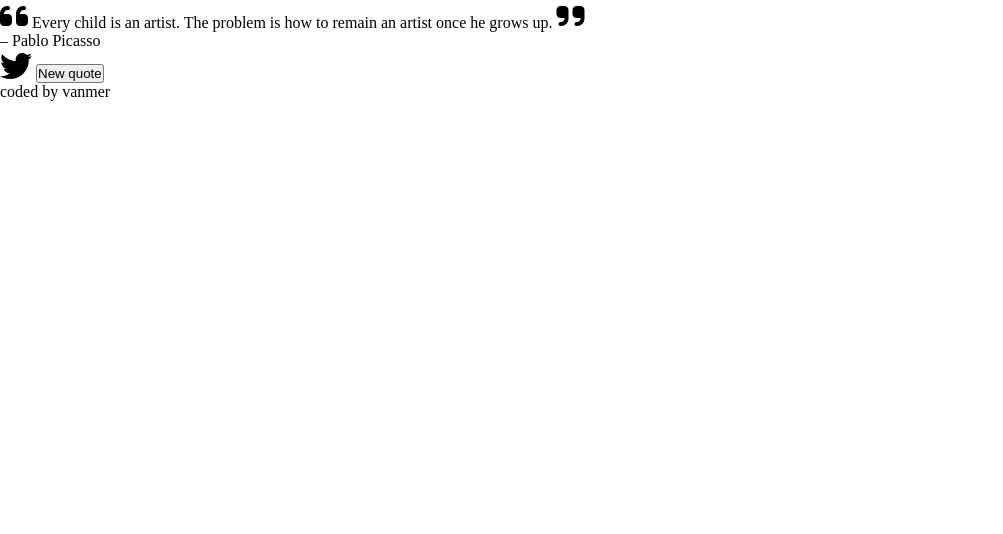
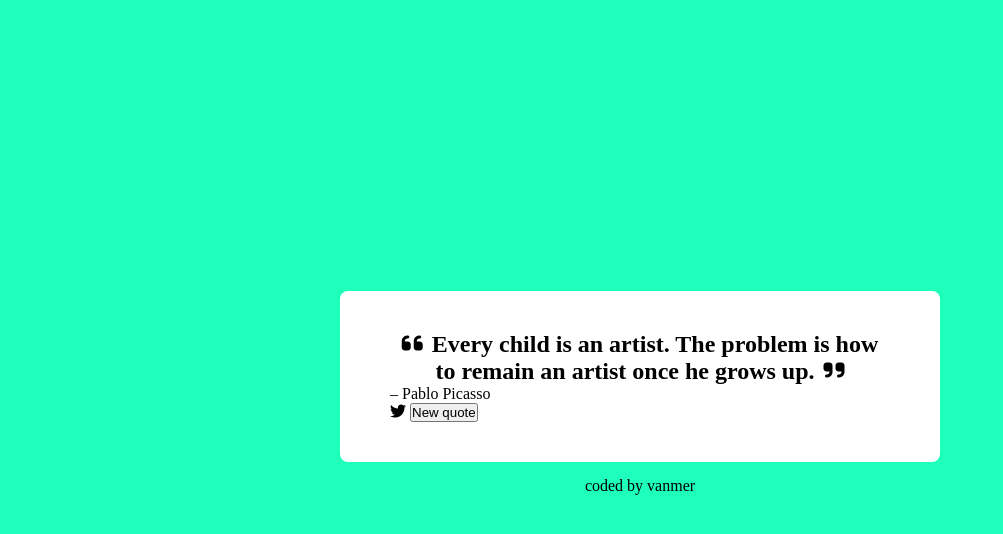
Before and after one commit to vanmer/RandomQuoteMachine, a plain HTML site: page index.html in a window 1280 px wide. Shown: the whole page, without its empty margins (0-1003 px from the left). Drawn offline with nearby package versions, Linux system fonts and the light colour scheme; a web font is replaced by a local one.

Commit message:
start adding styling

```diff
--- a/style.css
+++ b/style.css
@@ -1,3 +1,5 @@
+@import url('https://fonts.googleapis.com/css2?family=Faustina:wght@400;600&display=swap');
+
 * {
   margin: 0;
   padding: 0;
@@ -5,6 +7,37 @@
   vertical-align: baseline;
 }
 
-i {
-  font-size: 2em;
+body {
+  display: flex;
+  justify-content: center;
+  align-items: center;
+  height: 100vh;
+  font-family: 'Faustina', serif;
+  background-color: #1EFFBC;
 }
+
+#quote-box {
+  position: relative;
+  width: 500px;
+  height: auto;
+  padding: 40px 50px;
+  background-color:#fff;
+  border-radius: 8px;
+}
+
+.quote-text {
+  text-align: center;
+  font-size: 1.5em;
+  font-weight: 600;
+}
+
+.quote-text span {
+  padding-left: 3px;
+  padding-right: 3px;
+}
+
+.footer {
+  display: block;
+  text-align: center;
+  margin: 15px auto;
+}
```
